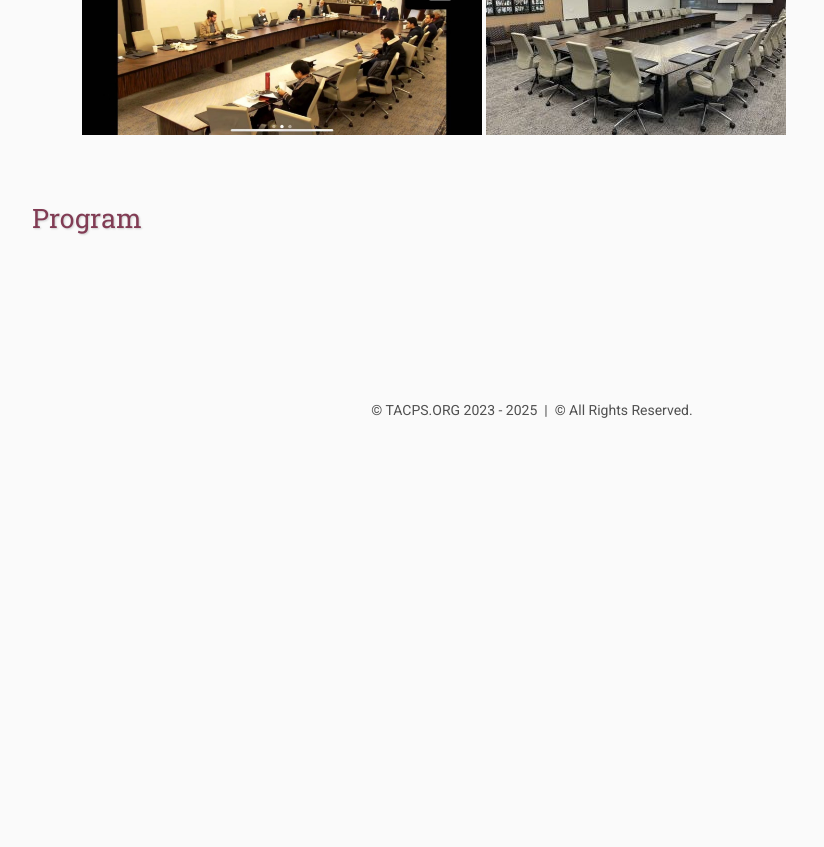
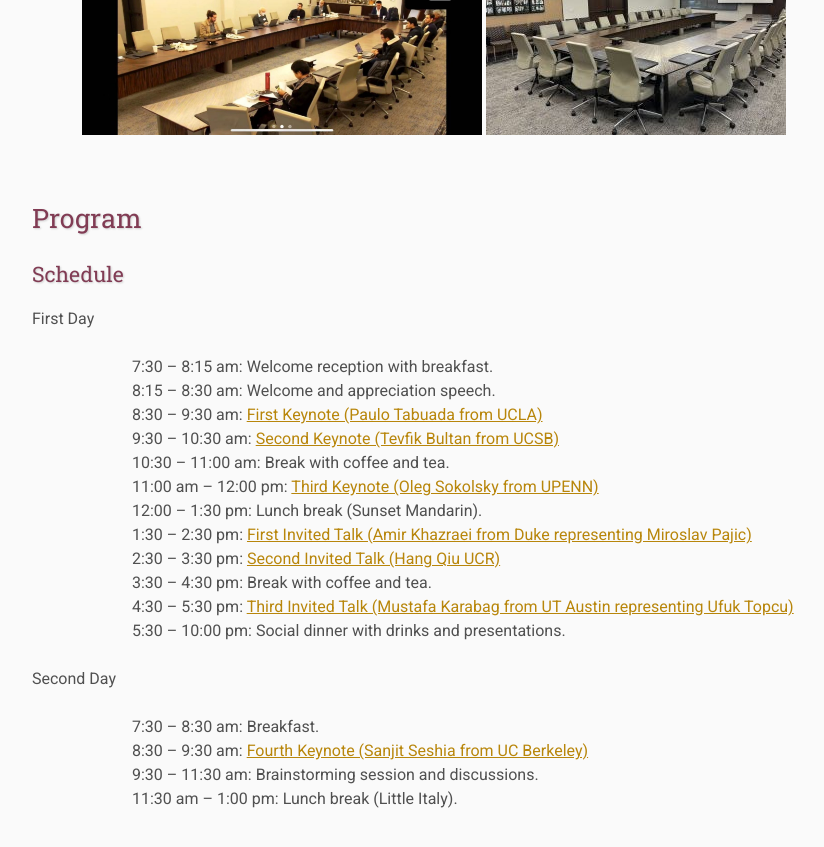
Before and after one commit to ITSEG-MQ/tacps, a Jekyll site: the page built from archive/2024-jan/index.html, in a window 1280 px wide and 900 px high, scrolled down 1556 px. Shown: the top 847 px of the window, without its empty margins (108-932 px from the left). Built offline with Jekyll 4.4.1, drawn with Linux system fonts in a browser that asks for light colours; before the commit the page ends 2038 px from its top, so only the background shows below that.

Commit message:
Update index.html

```diff
--- a/archive/2024-jan/index.html
+++ b/archive/2024-jan/index.html
@@ -41,3 +41,29 @@ nav: archive
 <hr>
 
 <h3>Program</h3>
+
+<h4>Schedule</h4>
+
+<h5>First Day</h5>
+<ul>
+  <li>7:30 – 8:15 am: Welcome reception with breakfast.</li>
+  <li>8:15 – 8:30 am: Welcome and appreciation speech.</li>
+  <li>8:30 – 9:30 am: <a href="#">First Keynote (Paulo Tabuada from UCLA)</a></li>
+  <li>9:30 – 10:30 am: <a href="#">Second Keynote (Tevfik Bultan from UCSB)</a></li>
+  <li>10:30 – 11:00 am: Break with coffee and tea.</li>
+  <li>11:00 am – 12:00 pm: <a href="#">Third Keynote (Oleg Sokolsky from UPENN)</a></li>
+  <li>12:00 – 1:30 pm: Lunch break (Sunset Mandarin).</li>
+  <li>1:30 – 2:30 pm: <a href="#">First Invited Talk (Amir Khazraei from Duke representing Miroslav Pajic)</a></li>
+  <li>2:30 – 3:30 pm: <a href="#">Second Invited Talk (Hang Qiu UCR)</a></li>
+  <li>3:30 – 4:30 pm: Break with coffee and tea.</li>
+  <li>4:30 – 5:30 pm: <a href="#">Third Invited Talk (Mustafa Karabag from UT Austin representing Ufuk Topcu)</a></li>
+  <li>5:30 – 10:00 pm: Social dinner with drinks and presentations.</li>
+</ul>
+
+<h5>Second Day</h5>
+<ul>
+  <li>7:30 – 8:30 am: Breakfast.</li>
+  <li>8:30 – 9:30 am: <a href="#">Fourth Keynote (Sanjit Seshia from UC Berkeley)</a></li>
+  <li>9:30 – 11:30 am: Brainstorming session and discussions.</li>
+  <li>11:30 am – 1:00 pm: Lunch break (Little Italy).</li>
+</ul>
```
